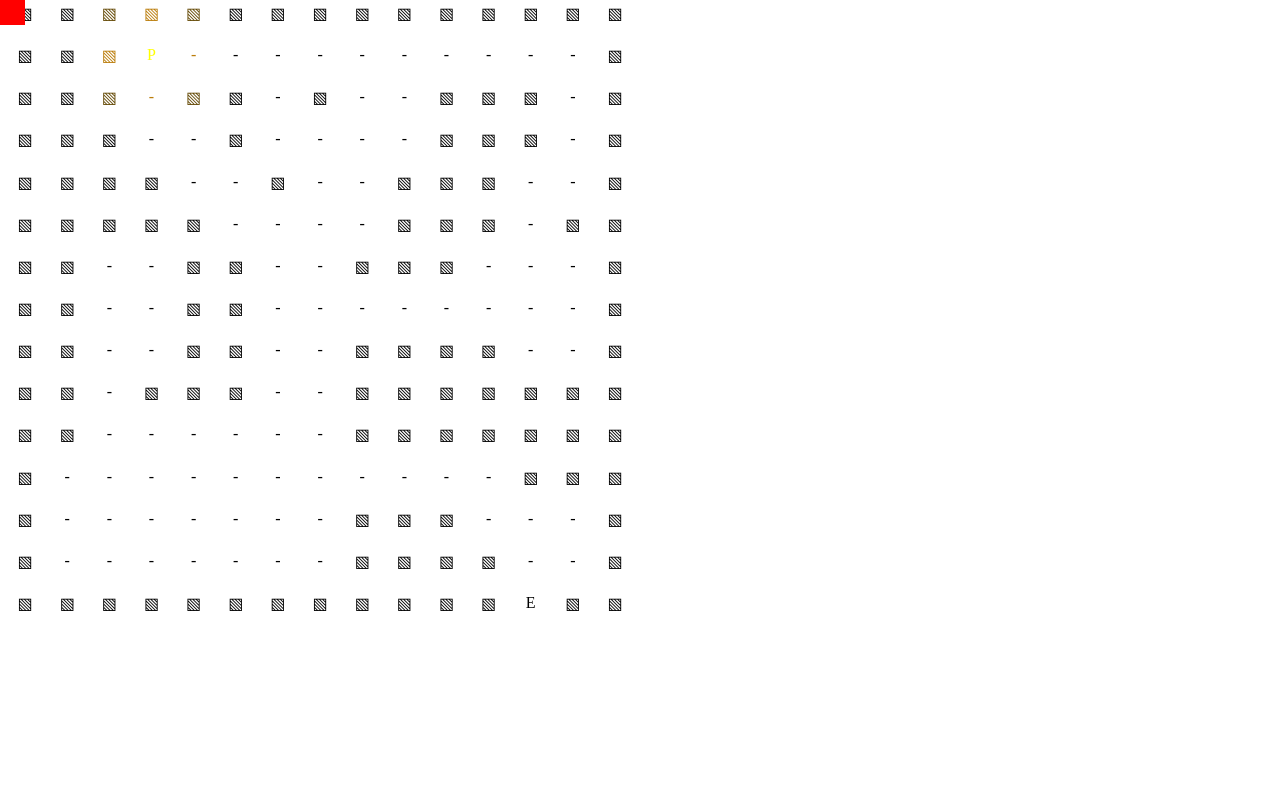
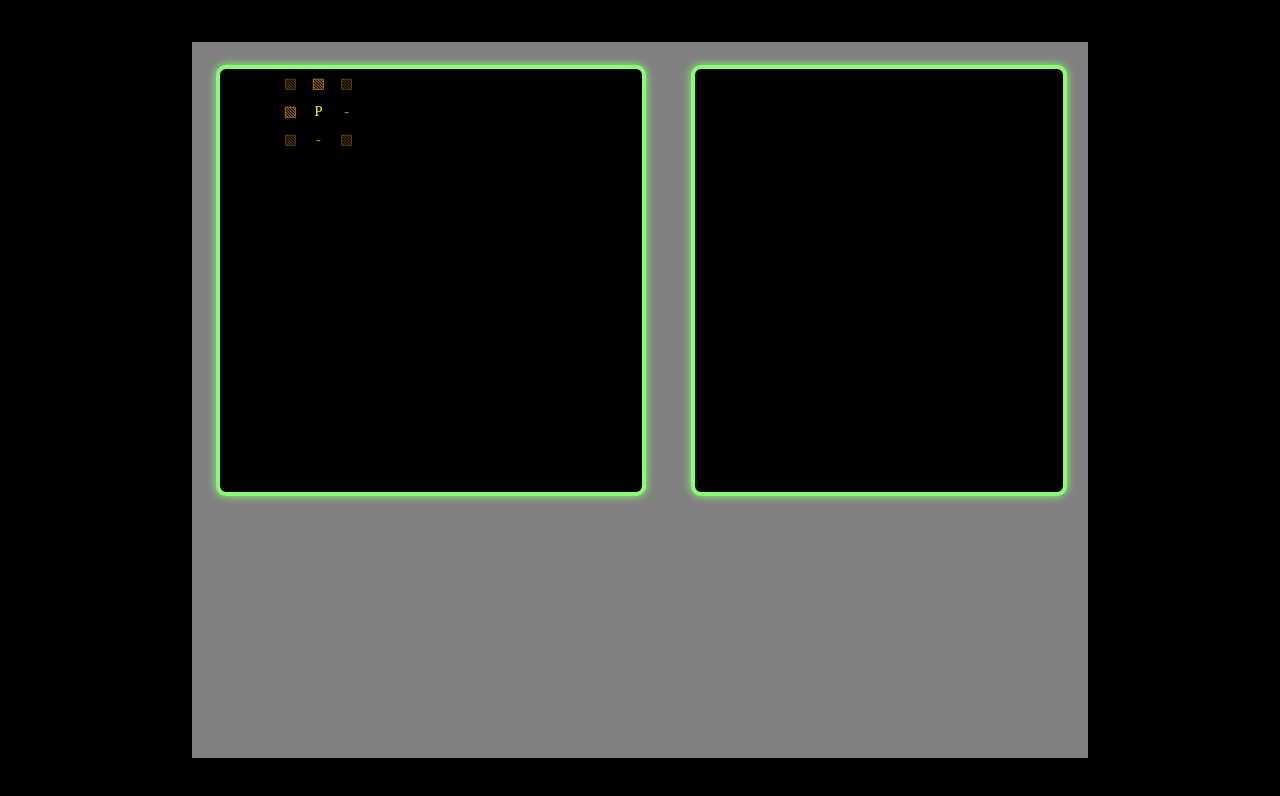
Before and after one commit to iClaimThisName/dungeon-crawler, a plain HTML site: page index.html in a window 1280 px wide. Drawn offline with Linux system fonts and the light colour scheme.

Commit message:
basic styling, log actions. - new color variables - basic page structure and grid - added logic and visuals for the textlog

```diff
--- a/css/global.css
+++ b/css/global.css
@@ -1,6 +1,9 @@
 :root {
     --map-col: 1;
     --map-row: 1;
+
+    --color-bg: black;
+    --color-main: #8afc73;
 }
 
 html {
@@ -19,4 +22,7 @@ body {
     width: 100%;
     margin: 0px;
     padding: 0px;
+    align-content: center;
+
+    background-color: var(--color-bg);
 }
--- a/css/mainStyle.css
+++ b/css/mainStyle.css
@@ -0,0 +1,68 @@
+main {
+    display: grid;
+    grid-template: 2fr 1fr / 1fr 1fr;
+
+    margin: auto;
+    min-width: 70%;
+    max-width: 800px;
+    max-height: 95%;
+    aspect-ratio: 5/4;
+    background-color: gray;
+}
+
+.log-container {
+    display: flex;
+    height: 100%;
+    justify-content: center;
+    align-items: center;
+    overflow-y: hidden;
+}
+
+.log {
+    display: flex;
+    position: relative;
+    width: 90%;
+    height: 90%;
+
+    justify-content: center;
+    align-items: end;
+
+    border: 4px solid var(--color-main);
+    border-radius: 10px;
+    box-shadow: 0 0 10px var(--color-main);
+    background-color: var(--color-bg);
+}
+
+.log-gradient {
+    position: absolute;
+    top: 0;
+    left: 0;
+    height: 80%;
+    width: 100%;
+    background-image: linear-gradient(var(--color-bg) 0%, transparent 100%);
+    z-index: 1;
+    border-radius: 10px;
+    pointer-events: none;
+}
+
+.log-text-container {
+    display: flex;
+    flex-flow: column-reverse;
+    justify-content: end;
+    width: 90%;
+    height: 90%;
+
+    margin-top: 5%;
+    margin-bottom: 5%;
+
+    gap: 16px;
+    overflow-y: scroll;
+}
+
+.log-text {
+    font-size: calc(1vw + 0.5rem);
+    color: white;
+}
+
+.controls-container {
+}
--- a/css/mapStyle.css
+++ b/css/mapStyle.css
@@ -1,34 +1,34 @@
 .map-container {
-    width: 50%;
-    height: auto;
-
     display: flex;
+    aspect-ratio: 1/1;
     justify-content: center;
     align-items: center;
-
-    border: 4px solid white;
-    background-color: black;
 }
 
 .map {
     display: grid;
     position: relative;
+
     grid-template-columns: repeat(var(--map-col), 1fr);
     grid-template-rows: repeat(var(--map-row), 1fr);
 
-    height: 100%;
-    width: 100%;
+    font-size: calc(0.5vw + 0.5rem);
+    text-align: center;
 
-    font-size: 1rem;
-    text-align: center;
+    width: 90%;
+
+    border: 4px solid var(--color-main);
+    border-radius: 10px;
+    box-shadow: 0 0 10px var(--color-main);
+    background-color: var(--color-bg);
 }
 
 .map > div {
+    display: flex;
+    justify-content: center;
+    align-items: center;
     aspect-ratio: 1/1;
-    color: black;
-    color: #644905;
-    color: #bb7d0b;
-    color: darkslategray;
+    color: var(--color-bg);
 }
 
 .debug-button {
--- /dev/null
+++ b/html/debug.html
@@ -0,0 +1,20 @@
+<!doctype html>
+<html lang="en">
+    <head>
+        <meta charset="UTF-8" />
+        <meta name="viewport" content="width=device-width, initial-scale=1.0" />
+        <title>(DEBUG) Dungeon Crawler</title>
+        <link href="../css/global.css" rel="stylesheet" />
+        <link href="../css/debug.css" rel="stylesheet" />
+        <link href="../css/mapStyle.css" rel="stylesheet" />
+        <script src="../scripts/mapLogic.js" defer></script>
+        <script src="../scripts/playerLogic.js" defer></script>
+        <script src="../scripts/debug.js" defer></script>
+    </head>
+    <body>
+        <div class="map-container">
+            <div class="debug-button"></div>
+            <div class="map"></div>
+        </div>
+    </body>
+</html>
--- a/index.html
+++ b/index.html
@@ -4,17 +4,27 @@
         <meta charset="UTF-8" />
         <meta name="viewport" content="width=device-width, initial-scale=1.0" />
         <title>Dungeon Crawler</title>
-        <link href="css/global.css" rel="stylesheet" />
-        <link href="css/debug.css" rel="stylesheet" />
-        <link href="css/mapStyle.css" rel="stylesheet" />
+        <link href="./css/global.css" rel="stylesheet" />
+        <link href="./css/debug.css" rel="stylesheet" />
+        <link href="./css/mainStyle.css" rel="stylesheet" />
+        <link href="./css/mapStyle.css" rel="stylesheet" />
         <script src="./scripts/mapLogic.js" defer></script>
         <script src="./scripts/playerLogic.js" defer></script>
         <script src="./scripts/debug.js" defer></script>
     </head>
     <body>
-        <div class="map-container">
-            <div class="debug-button"></div>
-            <div class="map"></div>
-        </div>
+        <main>
+            <div class="map-container">
+                <div class="map"></div>
+            </div>
+            <div class="log-container">
+                <div class="log">
+                    <div class="log-gradient"></div>
+                    <div class="log-text-container"></div>
+                </div>
+            </div>
+            <div class="controls-container"></div>
+            <div class="info-container"></div>
+        </main>
     </body>
 </html>
--- a/scripts/debug.js
+++ b/scripts/debug.js
@@ -1,6 +1,5 @@
 const debugButton = document.querySelector(".debug-button");
-const map = document.querySelector(".map");
-let isDebugMode = true;
+let isDebugMode = false;
 
 const checkMode = () => {
     if (isDebugMode) {
--- a/scripts/playerLogic.js
+++ b/scripts/playerLogic.js
@@ -5,16 +5,17 @@ let steps = 0;
 let lastKey;
 let keyDown;
 
+const map = document.querySelector(".map");
+const textLog = document.querySelector(".log-text-container");
+
 const setWin = () => {
     printMap();
     setVisibleTiles();
-    console.log("You found the exit! Congrats, you win");
+    logAction("win");
     gameWon = true;
 };
 
 const setVisibleTiles = () => {
-    const map = document.querySelector(".map");
-
     const getChildNum = (rows, items) => {
         const childNum =
             Number(mapArray[0].length) * Number(rows) + Number(items);
@@ -72,6 +73,34 @@ const setVisibleTiles = () => {
     }
 };
 
+const logAction = (action) => {
+    newText = document.createElement("div");
+    newText.classList.add("log-text");
+
+    switch (action) {
+        case "object":
+            newText.textContent =
+                "You can't move there, something is in the way";
+            break;
+        case "left":
+            newText.textContent = "You move left";
+            break;
+        case "right":
+            newText.textContent = "You move right";
+            break;
+        case "up":
+            newText.textContent = "You move up";
+            break;
+        case "down":
+            newText.textContent = "You move down";
+            break;
+        case "win":
+            newText.textContent = "Congrats, you found the exit! You win!";
+    }
+
+    textLog.insertBefore(newText, textLog.firstChild);
+};
+
 const movePlayer = (dir) => {
     if (!gameWon) {
         switch (dir) {
@@ -81,9 +110,7 @@ const movePlayer = (dir) => {
 
             case "left":
                 if (isWall(dir, playerPos[0], playerPos[1])) {
-                    console.log(
-                        "You can't move there, something is in the way",
-                    );
+                    logAction("object");
                     break;
                 }
 
@@ -91,6 +118,7 @@ const movePlayer = (dir) => {
                     mapArray[playerPos[0]][playerPos[1]] = pathTile;
                     playerPos[1] = playerPos[1] - 1;
                     steps++;
+                    logAction(dir);
                     setWin();
                     break;
                 }
@@ -98,13 +126,12 @@ const movePlayer = (dir) => {
                 mapArray[playerPos[0]][playerPos[1]] = pathTile;
                 playerPos[1] = playerPos[1] - 1;
                 steps++;
+                logAction(dir);
                 break;
 
             case "right":
                 if (isWall(dir, playerPos[0], playerPos[1])) {
-                    console.log(
-                        "You can't move there, something is in the way",
-                    );
+                    logAction("object");
                     break;
                 }
 
@@ -112,6 +139,7 @@ const movePlayer = (dir) => {
                     mapArray[playerPos[0]][playerPos[1]] = pathTile;
                     playerPos[1] = playerPos[1] + 1;
                     steps++;
+                    logAction(dir);
                     setWin();
                     break;
                 }
@@ -119,13 +147,12 @@ const movePlayer = (dir) => {
                 mapArray[playerPos[0]][playerPos[1]] = pathTile;
                 playerPos[1] = playerPos[1] + 1;
                 steps++;
+                logAction(dir);
                 break;
 
             case "up":
                 if (isWall(dir, playerPos[0], playerPos[1])) {
-                    console.log(
-                        "You can't move there, something is in the way",
-                    );
+                    logAction("object");
                     break;
                 }
 
@@ -133,6 +160,7 @@ const movePlayer = (dir) => {
                     mapArray[playerPos[0]][playerPos[1]] = pathTile;
                     playerPos[0] = playerPos[0] - 1;
                     steps++;
+                    logAction(dir);
                     setWin();
                     break;
                 }
@@ -140,13 +168,12 @@ const movePlayer = (dir) => {
                 mapArray[playerPos[0]][playerPos[1]] = pathTile;
                 playerPos[0] = playerPos[0] - 1;
                 steps++;
+                logAction(dir);
                 break;
 
             case "down":
                 if (isWall(dir, playerPos[0], playerPos[1])) {
-                    console.log(
-                        "You can't move there, something is in the way",
-                    );
+                    logAction("object");
                     break;
                 }
 
@@ -154,6 +181,7 @@ const movePlayer = (dir) => {
                     mapArray[playerPos[0]][playerPos[1]] = pathTile;
                     playerPos[0] = playerPos[0] + 1;
                     steps++;
+                    logAction(dir);
                     setWin();
                     break;
                 }
@@ -161,6 +189,7 @@ const movePlayer = (dir) => {
                 mapArray[playerPos[0]][playerPos[1]] = pathTile;
                 playerPos[0] = playerPos[0] + 1;
                 steps++;
+                logAction(dir);
                 break;
         }
 
```
